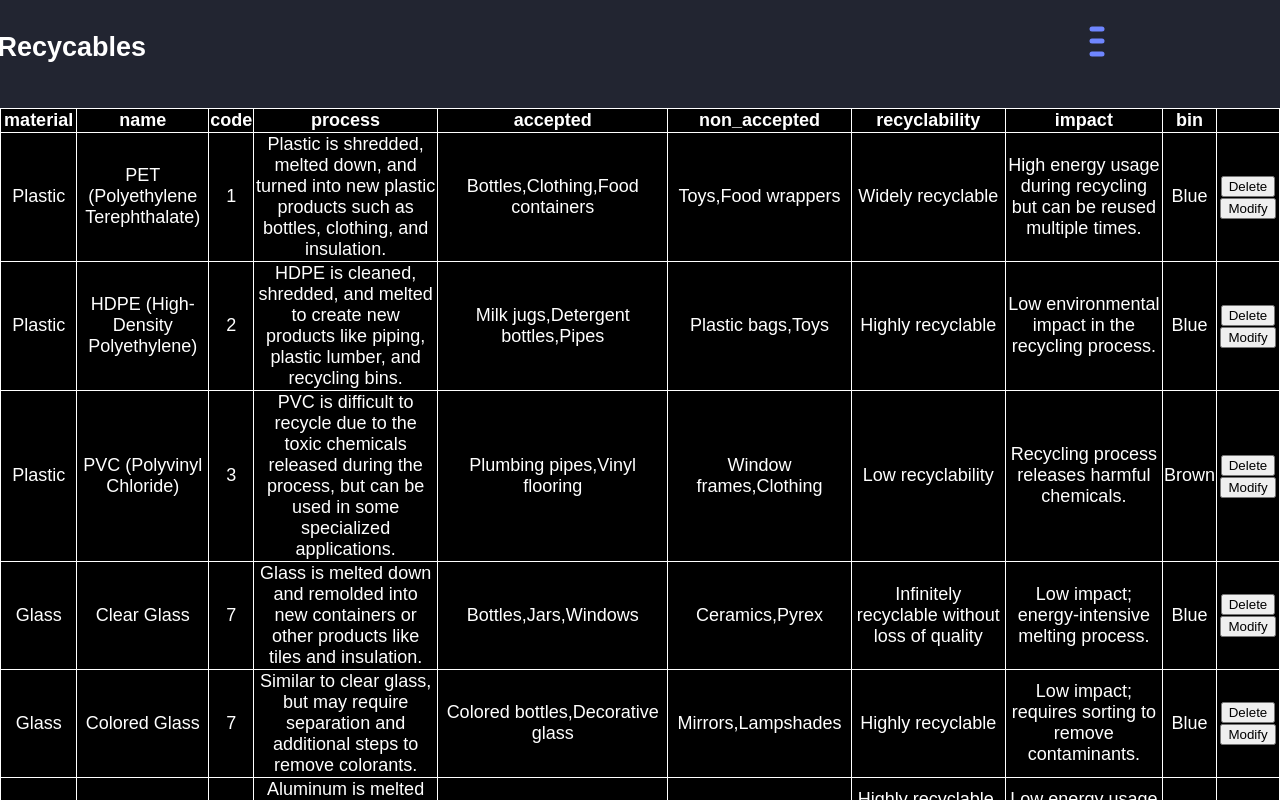
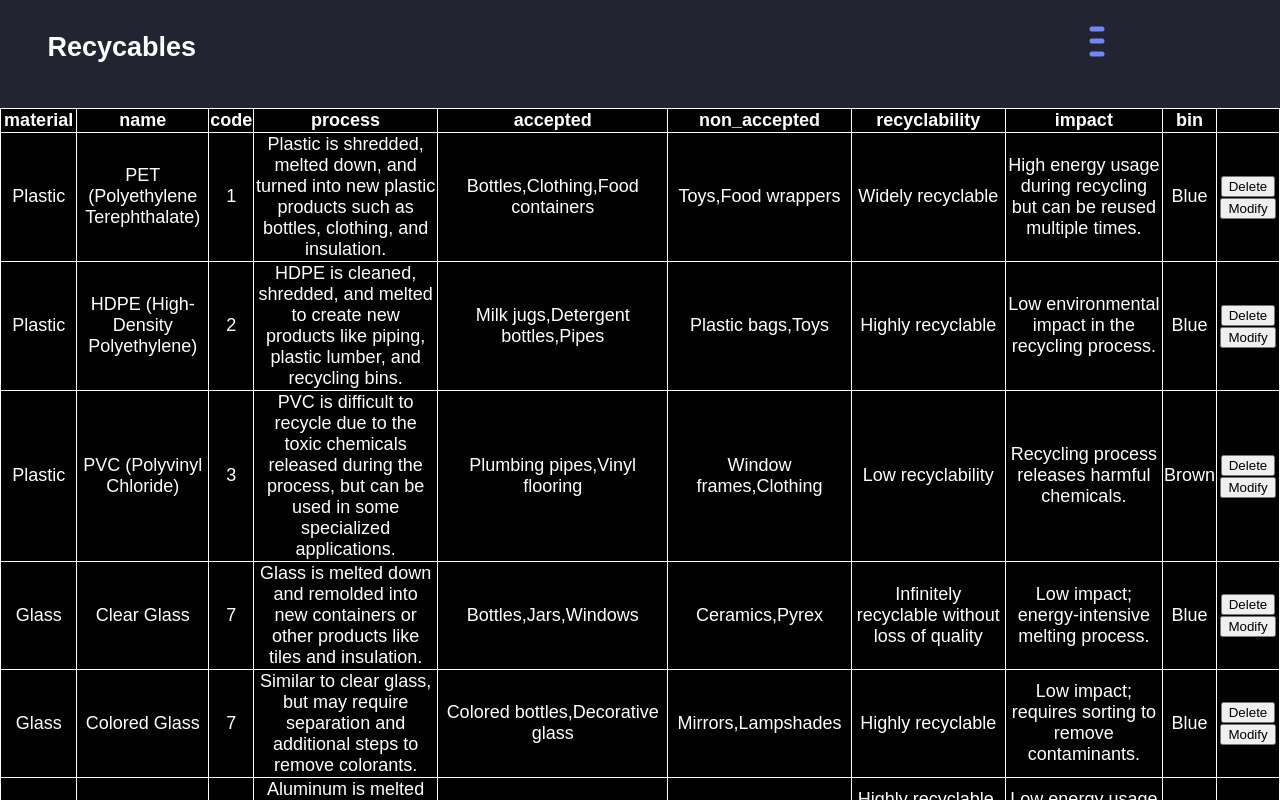
Before and after one commit to MichalSalabura/WebDevCA2, a plain HTML site: page index.html in a window 1280 px wide. Shown: the top 800 px of the page. Drawn offline with Linux system fonts and the light colour scheme.

Commit message:
Update style.css

```diff
--- a/src/styles/style.css
+++ b/src/styles/style.css
@@ -209,7 +209,7 @@ nav {
 }
 
 .title{
-    transform: translate(-1150px, -6px);
+    transform: translate(-1100px, -6px);
     color: white;
 
 }
```
